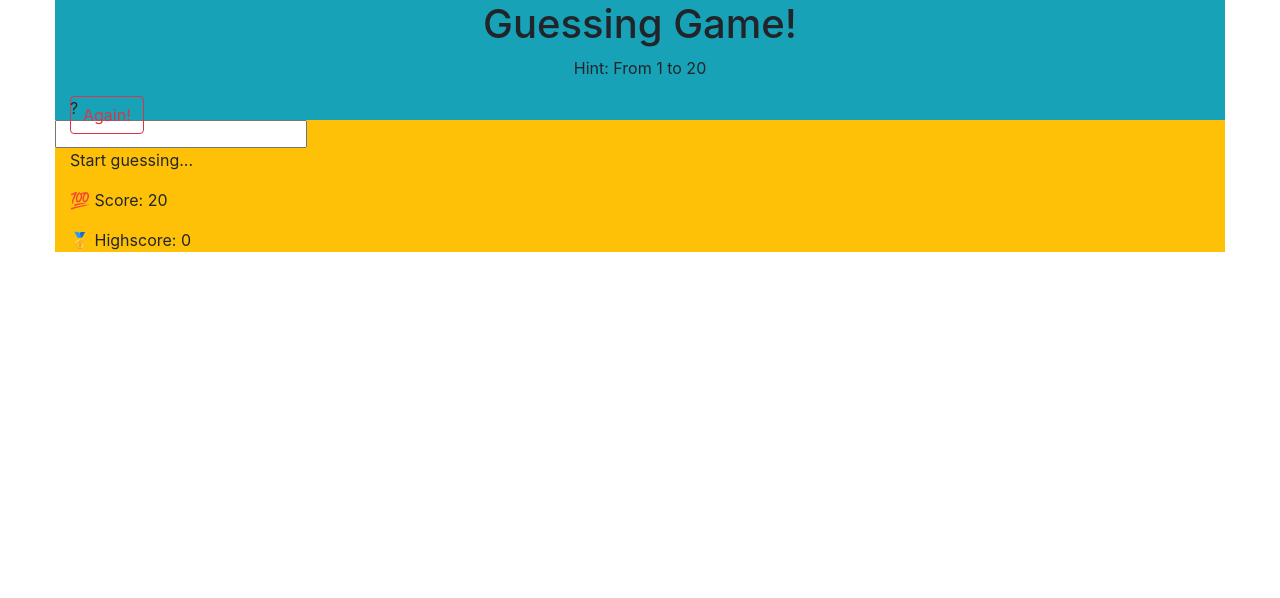
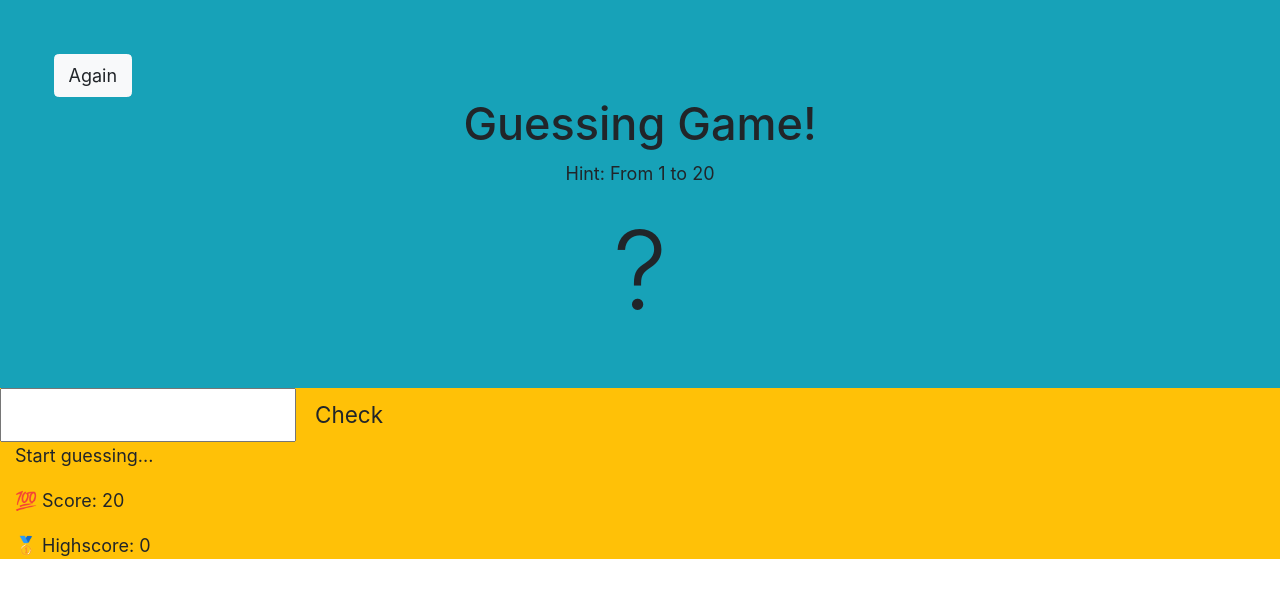
Before and after one commit to JayDe-FR/Final-Portfolio, a website: page indexGuess.html in a window 1280 px wide. Drawn offline with nearby package versions, Linux system fonts and the light colour scheme.

Commit message:
Working on core

```diff
--- a/indexGuess.html
+++ b/indexGuess.html
@@ -34,20 +34,31 @@
     <script defer src="script/scriptGuess.js"></script>
   </head>
   <body>
-    <div class="container bg-info">
+    <div class="container-fluid bg-info p-5">
+      <button class="btn btn-light p-auto again">Again</button>
       <div class="row justify-content-center flex-column text-center">
         <h1>Guessing Game!</h1>
         <p class="between">Hint: From 1 to 20</p>
       </div>
-      <button class="btn btn-outline-danger position-absolute again">
-        Again!
-      </button>
-      <div class="number">?</div>
+      <div
+        class="
+          number
+          display-4
+          text-center
+          w-auto
+          h-auto
+          rounded
+          border-light
+          p-auto
+        "
+      >
+        ?
+      </div>
     </div>
-    <div class="container flex-column bg-warning">
+    <div class="container-fluid flex-column bg-warning">
       <div class="row left">
         <input type="number" name="" id="" class="guess" />
-        <button class="btn btn-lg check"></button>
+        <button class="btn btn-lg check">Check</button>
       </div>
       <div class="row right"></div>
       <p class="message">Start guessing...</p>
--- a/style/styleGuess.css
+++ b/style/styleGuess.css
@@ -1,13 +1,12 @@
 @import url("https://fonts.googleapis.com/css2?family=Poppins:wght@200;300;400;500;600;700;800;900&display=swap");
-
-* {
-  margin: 0;
-  padding: 0;
-  box-sizing: inherit;
-}
 
 html {
   font-family: "Poppins", sans-serif !important;
+  font-size: 18px;
+}
+
+.number {
+  font-size: 6rem;
 }
 
 /* LAYOUT */
```
